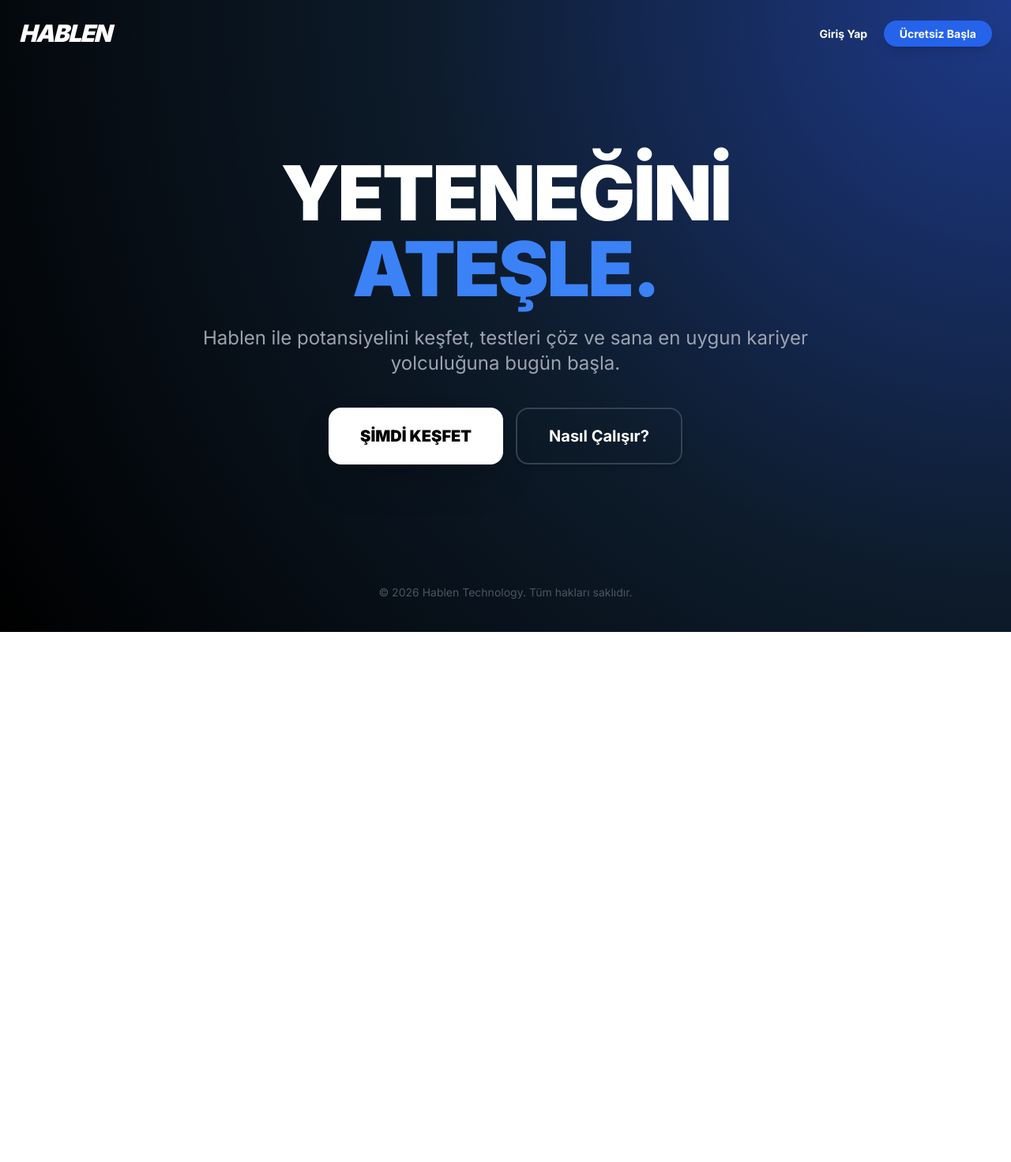
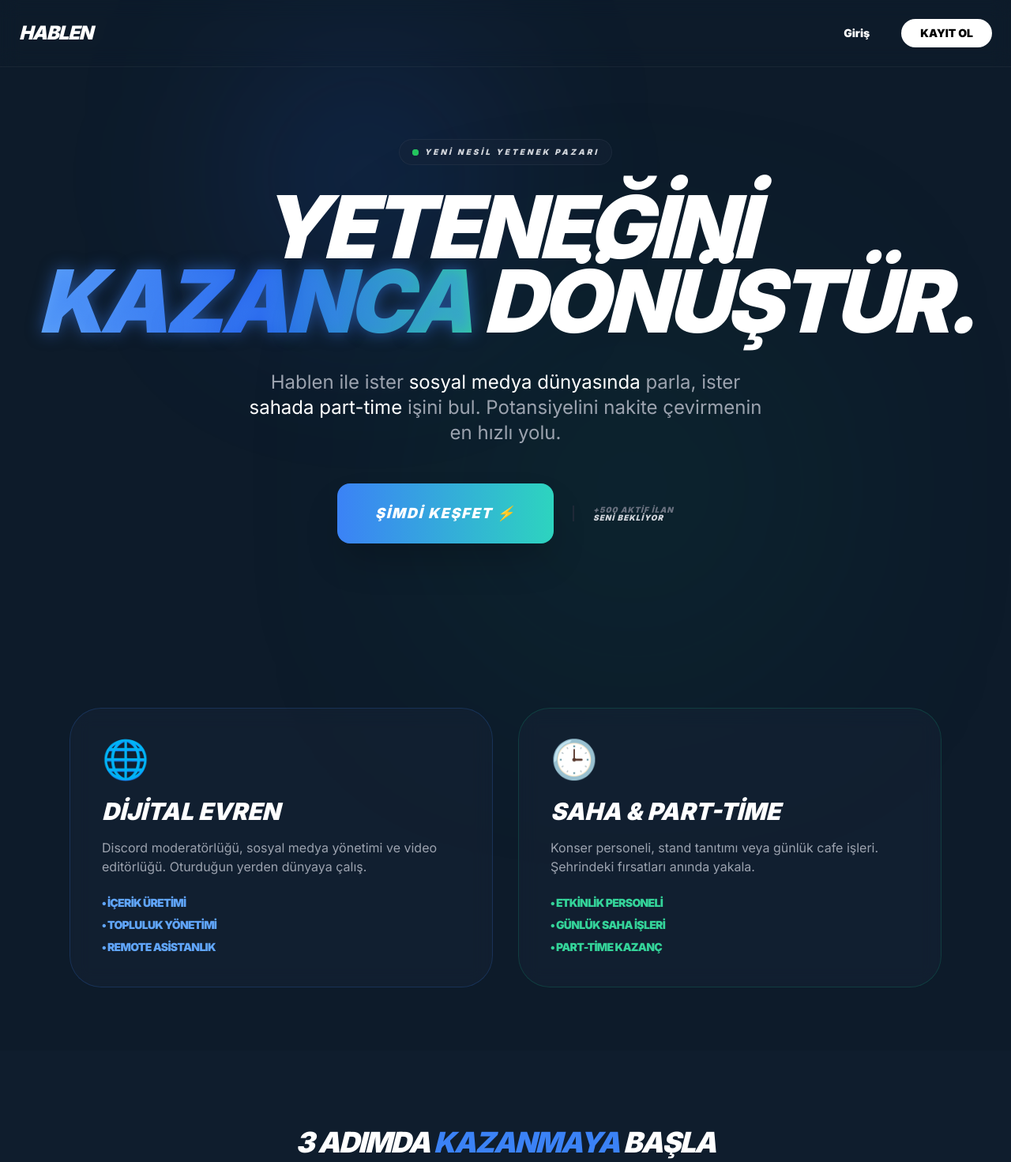
Before and after one commit to pirsaka/Hablen-web, a plain HTML site: page index.html in a window 1280 px wide. Shown: the top 1471 px of the page at 79% size. Before the commit the page ends 800 px from the top, so only its background shows below. Drawn offline with nearby package versions, Linux system fonts and the light colour scheme.

Commit message:
Update index.html

```diff
--- a/index.html
+++ b/index.html
@@ -3,51 +3,117 @@
 <head>
     <meta charset="UTF-8">
     <meta name="viewport" content="width=device-width, initial-scale=1.0">
-    <title>Hablen | Geleceğini Keşfet</title>
+    <title>Hablen | Yeteneğini Kazanca Dönüştür</title>
     <script src="https://cdn.tailwindcss.com"></script>
-    <link href="https://fonts.googleapis.com/css2?family=Inter:wght@400;700;900&display=swap" rel="stylesheet">
+    <script src="https://cdn.jsdelivr.net/npm/@supabase/supabase-js@2"></script>
+    <link href="https://fonts.googleapis.com/css2?family=Inter:wght@400;600;900&display=swap" rel="stylesheet">
     <style>
-        body { font-family: 'Inter', sans-serif; }
-        .bg-gradient {
-            background: radial-gradient(circle at top right, #1e3a8a, #0d1b2a 50%, #000000);
-        }
+        body { font-family: 'Inter', sans-serif; background: #0D1B2A; color: white; overflow-x: hidden; }
+        .glow-text { text-shadow: 0 0 20px rgba(59, 130, 246, 0.5); }
+        .glass-card { background: rgba(27, 38, 59, 0.4); backdrop-filter: blur(12px); border: 1px solid rgba(255,255,255,0.05); }
+        .btn-gradient { background: linear-gradient(90deg, #3b82f6, #2dd4bf); transition: all 0.3s ease; }
+        .btn-gradient:hover { transform: scale(1.05); box-shadow: 0 0 30px rgba(59, 130, 246, 0.4); }
     </style>
 </head>
-<body class="bg-gradient text-white min-h-screen flex flex-col">
+<body>
 
-    <nav class="p-6 flex justify-between items-center max-w-7xl mx-auto w-full">
-        <a href="index.html" class="text-3xl font-black tracking-tighter uppercase italic hover:text-blue-500 transition duration-300">
-            HABLEN
-        </a>
-
-        <div class="space-x-4">
-            <a href="login.html" class="text-sm font-bold hover:text-blue-400 transition">Giriş Yap</a>
-            <a href="register.html" class="bg-blue-600 hover:bg-blue-700 px-5 py-2 rounded-full text-sm font-bold transition shadow-lg">Ücretsiz Başla</a>
+    <nav class="fixed top-0 w-full z-50 p-6 flex justify-between items-center backdrop-blur-md border-b border-white/5">
+        <div class="text-2xl font-black tracking-tighter uppercase italic text-white">HABLEN</div>
+        <div class="flex gap-4">
+            <a href="login.html" class="px-6 py-2 text-sm font-bold hover:text-blue-400 transition">Giriş</a>
+            <a href="register.html" class="px-6 py-2 bg-white text-black rounded-full text-sm font-black hover:bg-blue-500 hover:text-white transition">KAYIT OL</a>
         </div>
     </nav>
 
-    <main class="flex-grow flex flex-col items-center justify-center text-center px-6">
-        <div class="max-w-3xl">
-            <h1 class="text-6xl md:text-8xl font-black mb-6 tracking-tight leading-none">
-                YETENEĞİNİ <br><span class="text-blue-500">ATEŞLE.</span>
+    <section class="relative pt-44 pb-32 px-6">
+        <div class="absolute top-0 left-1/2 -translate-x-1/2 w-full h-full pointer-events-none -z-10">
+            <div class="absolute top-20 left-1/4 w-72 h-72 bg-blue-600/20 rounded-full blur-[120px]"></div>
+            <div class="absolute bottom-10 right-1/4 w-80 h-80 bg-emerald-600/20 rounded-full blur-[150px]"></div>
+        </div>
+
+        <div class="max-w-7xl mx-auto text-center">
+            <div class="inline-flex items-center gap-2 px-4 py-2 mb-8 rounded-full glass-card">
+                <span class="relative flex h-2 w-2">
+                    <span class="animate-ping absolute inline-flex h-full w-full rounded-full bg-green-400 opacity-75"></span>
+                    <span class="relative inline-flex rounded-full h-2 w-2 bg-green-500"></span>
+                </span>
+                <span class="text-gray-300 text-[10px] font-black tracking-[0.3em] uppercase italic">Yeni Nesil Yetenek Pazarı</span>
+            </div>
+
+            <h1 class="text-6xl md:text-[110px] font-[950] tracking-tighter leading-[0.85] mb-10 uppercase italic">
+                YETENEĞİNİ <br>
+                <span class="text-transparent bg-clip-text bg-gradient-to-r from-blue-400 via-blue-600 to-emerald-400 glow-text">
+                    KAZANCA
+                </span>
+                DÖNÜŞTÜR.
             </h1>
-            <p class="text-xl md:text-2xl text-gray-400 mb-10 font-medium">
-                Hablen ile potansiyelini keşfet, testleri çöz ve sana en uygun kariyer yolculuğuna bugün başla.
+
+            <p class="max-w-2xl mx-auto text-gray-400 text-lg md:text-2xl font-medium mb-12 leading-tight">
+                Hablen ile ister <span class="text-white">sosyal medya dünyasında</span> parla,
+                ister <span class="text-white">sahada part-time</span> işini bul.
+                Potansiyelini nakite çevirmenin en hızlı yolu.
             </p>
 
-            <div class="flex flex-col md:flex-row gap-4 justify-center">
-                <button onclick="window.location.href='register.html'" class="px-10 py-5 bg-white text-black rounded-2xl font-black text-xl hover:bg-blue-600 hover:text-white transition duration-300 shadow-2xl transform hover:scale-105 active:scale-95">
-                    ŞİMDİ KEŞFET
+            <div class="flex flex-col md:flex-row items-center justify-center gap-6">
+                <button onclick="window.location.href='register.html'" class="btn-gradient px-12 py-6 text-white font-black rounded-2xl uppercase italic tracking-widest text-lg shadow-2xl">
+                    ŞİMDİ KEŞFET ⚡
                 </button>
-                <button onclick="window.location.href='about.html'" class="px-10 py-5 bg-transparent border-2 border-gray-700 rounded-2xl font-bold text-xl hover:border-blue-500 transition duration-300 shadow-md">
-                    Nasıl Çalışır?
-                </button>
+                <div class="flex items-center gap-4 text-left border-l-2 border-gray-800 pl-6">
+                    <p class="text-[10px] font-black text-gray-500 uppercase tracking-widest leading-none italic">
+                        +500 Aktif İlan<br><span class="text-gray-300">Seni Bekliyor</span>
+                    </p>
+                </div>
             </div>
         </div>
-    </main>
+    </section>
 
-    <footer class="p-10 text-center text-gray-600 text-sm">
-        © 2026 Hablen Technology. Tüm hakları saklıdır.
+    <section class="max-w-6xl mx-auto px-6 py-20 grid grid-cols-1 md:grid-cols-2 gap-8">
+        <div class="glass-card p-10 rounded-[40px] border border-blue-500/20 group hover:border-blue-500 transition-all">
+            <div class="text-5xl mb-6">🌐</div>
+            <h3 class="text-3xl font-black uppercase italic mb-4">Dijital Evren</h3>
+            <p class="text-gray-400 font-medium mb-6">Discord moderatörlüğü, sosyal medya yönetimi ve video editörlüğü. Oturduğun yerden dünyaya çalış.</p>
+            <ul class="text-sm font-bold text-blue-400 space-y-2 uppercase tracking-tighter">
+                <li>• İçerik Üretimi</li>
+                <li>• Topluluk Yönetimi</li>
+                <li>• Remote Asistanlık</li>
+            </ul>
+        </div>
+
+        <div class="glass-card p-10 rounded-[40px] border border-emerald-500/20 group hover:border-emerald-500 transition-all">
+            <div class="text-5xl mb-6">🕒</div>
+            <h3 class="text-3xl font-black uppercase italic mb-4">Saha & Part-Time</h3>
+            <p class="text-gray-400 font-medium mb-6">Konser personeli, stand tanıtımı veya günlük cafe işleri. Şehrindeki fırsatları anında yakala.</p>
+            <ul class="text-sm font-bold text-emerald-400 space-y-2 uppercase tracking-tighter">
+                <li>• Etkinlik Personeli</li>
+                <li>• Günlük Saha İşleri</li>
+                <li>• Part-Time Kazanç</li>
+            </ul>
+        </div>
+    </section>
+
+    <section class="py-24 text-center bg-[#1B263B]/20">
+        <h2 class="text-4xl font-black uppercase italic mb-16 tracking-tighter">3 Adımda <span class="text-blue-500">Kazanmaya</span> Başla</h2>
+        <div class="max-w-5xl mx-auto grid grid-cols-1 md:grid-cols-3 gap-12 px-6">
+            <div>
+                <div class="text-5xl font-black text-white/10 mb-4 italic">01</div>
+                <h4 class="text-xl font-bold mb-2">PROFİLİNİ AÇ</h4>
+                <p class="text-gray-400 text-sm">Yeteneklerini ve ne yapmak istediğini belirt.</p>
+            </div>
+            <div>
+                <div class="text-5xl font-black text-white/10 mb-4 italic">02</div>
+                <h4 class="text-xl font-bold mb-2">DÜNYANI SEÇ</h4>
+                <p class="text-gray-400 text-sm">Dijital veya saha ilanlarından sana uygun olanı bul.</p>
+            </div>
+            <div>
+                <div class="text-5xl font-black text-white/10 mb-4 italic">03</div>
+                <h4 class="text-xl font-bold mb-2">KAZANMAYA BAŞLA</h4>
+                <p class="text-gray-400 text-sm">Hızlıca iletişime geç ve potansiyelini nakite çevir.</p>
+            </div>
+        </div>
+    </section>
+
+    <footer class="p-10 text-center border-t border-white/5 text-gray-500 text-xs font-bold uppercase tracking-[0.4em]">
+        © 2026 Hablen • Potansiyelini Ateşle
     </footer>
 
 </body>
```
